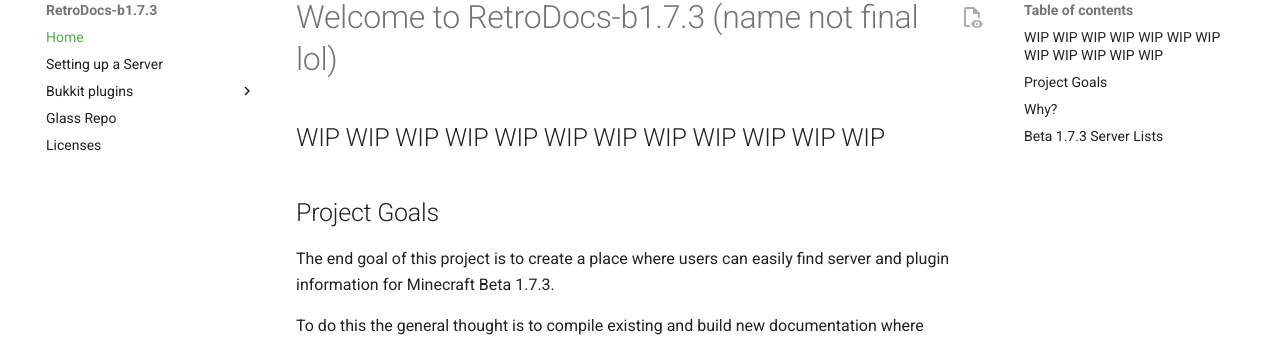
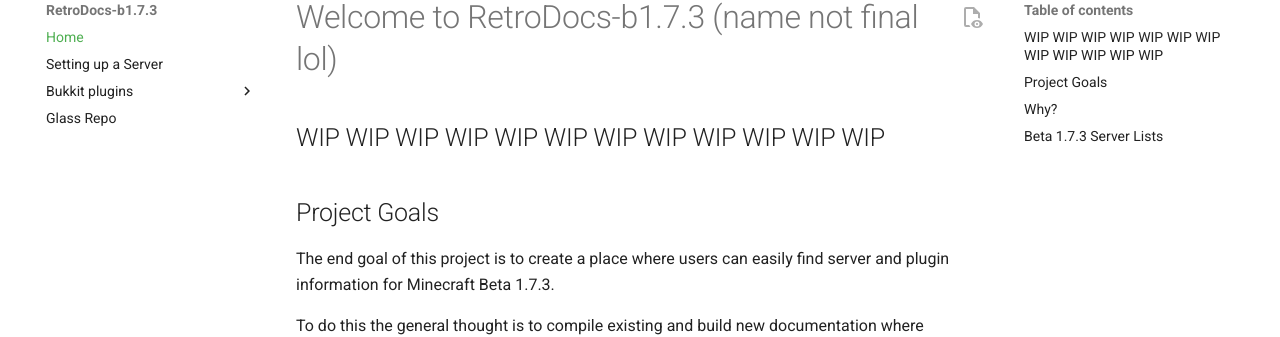
Before and after one commit to Trnrr/RetroDocs-b1.7.3, an MkDocs documentation site: the page built from docs/index.md, in a window 1280 px wide. Shown: the part 101-438 px from the top of the page. Built offline with MkDocs 1.6.1 and Material for MkDocs 9.7.7, drawn with Linux system fonts in a browser that asks for light colours; comment, search, counter and statistics services are not loaded.

Commit message:
Remove license from nav

```diff
--- a/mkdocs.yml
+++ b/mkdocs.yml
@@ -11,7 +11,6 @@
 - Setting up a Server.md
 - ...
 - 'Glass Repo': 'https://glass-repo.net'
-- Licenses: licenses.md
 
 ##########################################################
 theme:
```
